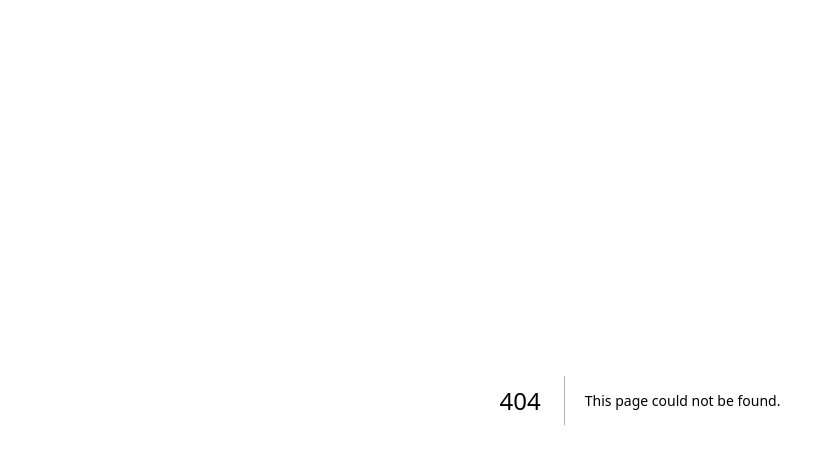
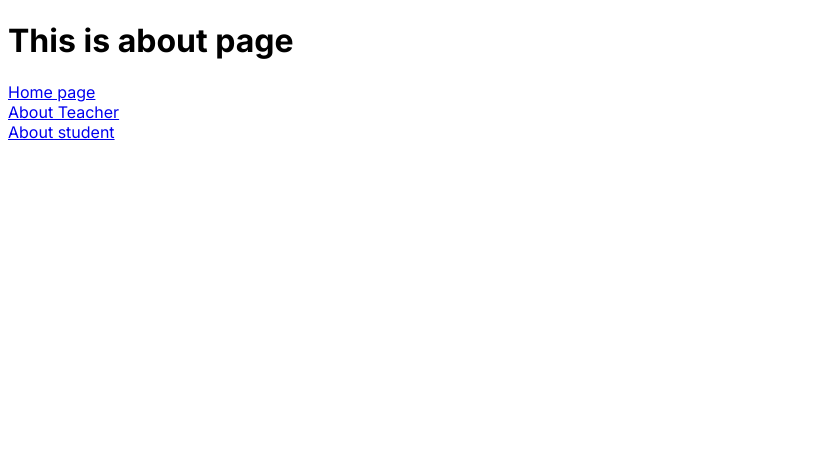
Before and after one commit to nabiursiddique/learning-nextjs, a Next.js app: page /about in a window 1280 px wide. Before the commit this address had no page. Shown: the top 464 px of the page, without its empty margins (0-835 px from the left). Built offline with nearby package versions, Linux system fonts and the light colour scheme.

Commit message:
nextjs route is learned

```diff
--- /dev/null
+++ b/src/app/about/page.jsx
@@ -0,0 +1,17 @@
+import Link from 'next/link';
+import React from 'react';
+
+const About = () => {
+    return (
+        <div>
+            <h1>This is about page</h1>
+            <Link href={'/'}>Home page</Link>
+            <br />
+            <Link href={'/about/aboutteacher'}>About Teacher</Link>
+            <br />
+            <Link href={'/about/aboutstudent'}>About student</Link>
+        </div>
+    );
+};
+
+export default About;
--- a/src/app/globals.css
+++ /dev/null
@@ -1,107 +0,0 @@
-:root {
-  --max-width: 1100px;
-  --border-radius: 12px;
-  --font-mono: ui-monospace, Menlo, Monaco, 'Cascadia Mono', 'Segoe UI Mono',
-    'Roboto Mono', 'Oxygen Mono', 'Ubuntu Monospace', 'Source Code Pro',
-    'Fira Mono', 'Droid Sans Mono', 'Courier New', monospace;
-
-  --foreground-rgb: 0, 0, 0;
-  --background-start-rgb: 214, 219, 220;
-  --background-end-rgb: 255, 255, 255;
-
-  --primary-glow: conic-gradient(
-    from 180deg at 50% 50%,
-    #16abff33 0deg,
-    #0885ff33 55deg,
-    #54d6ff33 120deg,
-    #0071ff33 160deg,
-    transparent 360deg
-  );
-  --secondary-glow: radial-gradient(
-    rgba(255, 255, 255, 1),
-    rgba(255, 255, 255, 0)
-  );
-
-  --tile-start-rgb: 239, 245, 249;
-  --tile-end-rgb: 228, 232, 233;
-  --tile-border: conic-gradient(
-    #00000080,
-    #00000040,
-    #00000030,
-    #00000020,
-    #00000010,
-    #00000010,
-    #00000080
-  );
-
-  --callout-rgb: 238, 240, 241;
-  --callout-border-rgb: 172, 175, 176;
-  --card-rgb: 180, 185, 188;
-  --card-border-rgb: 131, 134, 135;
-}
-
-@media (prefers-color-scheme: dark) {
-  :root {
-    --foreground-rgb: 255, 255, 255;
-    --background-start-rgb: 0, 0, 0;
-    --background-end-rgb: 0, 0, 0;
-
-    --primary-glow: radial-gradient(rgba(1, 65, 255, 0.4), rgba(1, 65, 255, 0));
-    --secondary-glow: linear-gradient(
-      to bottom right,
-      rgba(1, 65, 255, 0),
-      rgba(1, 65, 255, 0),
-      rgba(1, 65, 255, 0.3)
-    );
-
-    --tile-start-rgb: 2, 13, 46;
-    --tile-end-rgb: 2, 5, 19;
-    --tile-border: conic-gradient(
-      #ffffff80,
-      #ffffff40,
-      #ffffff30,
-      #ffffff20,
-      #ffffff10,
-      #ffffff10,
-      #ffffff80
-    );
-
-    --callout-rgb: 20, 20, 20;
-    --callout-border-rgb: 108, 108, 108;
-    --card-rgb: 100, 100, 100;
-    --card-border-rgb: 200, 200, 200;
-  }
-}
-
-* {
-  box-sizing: border-box;
-  padding: 0;
-  margin: 0;
-}
-
-html,
-body {
-  max-width: 100vw;
-  overflow-x: hidden;
-}
-
-body {
-  color: rgb(var(--foreground-rgb));
-  background: linear-gradient(
-      to bottom,
-      transparent,
-      rgb(var(--background-end-rgb))
-    )
-    rgb(var(--background-start-rgb));
-}
-
-a {
-  color: inherit;
-  text-decoration: none;
-}
-
-@media (prefers-color-scheme: dark) {
-  html {
-    color-scheme: dark;
-  }
-}
--- a/src/app/layout.js
+++ b/src/app/layout.jsx
@@ -1,4 +1,3 @@
-import './globals.css'
 import { Inter } from 'next/font/google'
 
 const inter = Inter({ subsets: ['latin'] })
--- a/src/app/page.module.css
+++ b/src/app/page.module.css
@@ -97,7 +97,7 @@
 
 .center::before,
 .center::after {
-  content: '';
+  content: "";
   left: 50%;
   position: absolute;
   filter: blur(45px);
```
Also changed, not shown: src/app/about/aboutstudent/page.jsx (added, +9 -0 lines), src/app/about/aboutteacher/page.jsx (added, +11 -0 lines), src/app/login/loginstudent/page.jsx (added, +16 -0 lines), src/app/login/loginteacher/page.jsx (added, +16 -0 lines), src/app/login/page.jsx (added, +16 -0 lines), src/app/page.js (deleted, +0 -95 lines), src/app/page.jsx (added, +24 -0 lines), 1 other file (tests, documents, lock files or other folders).
